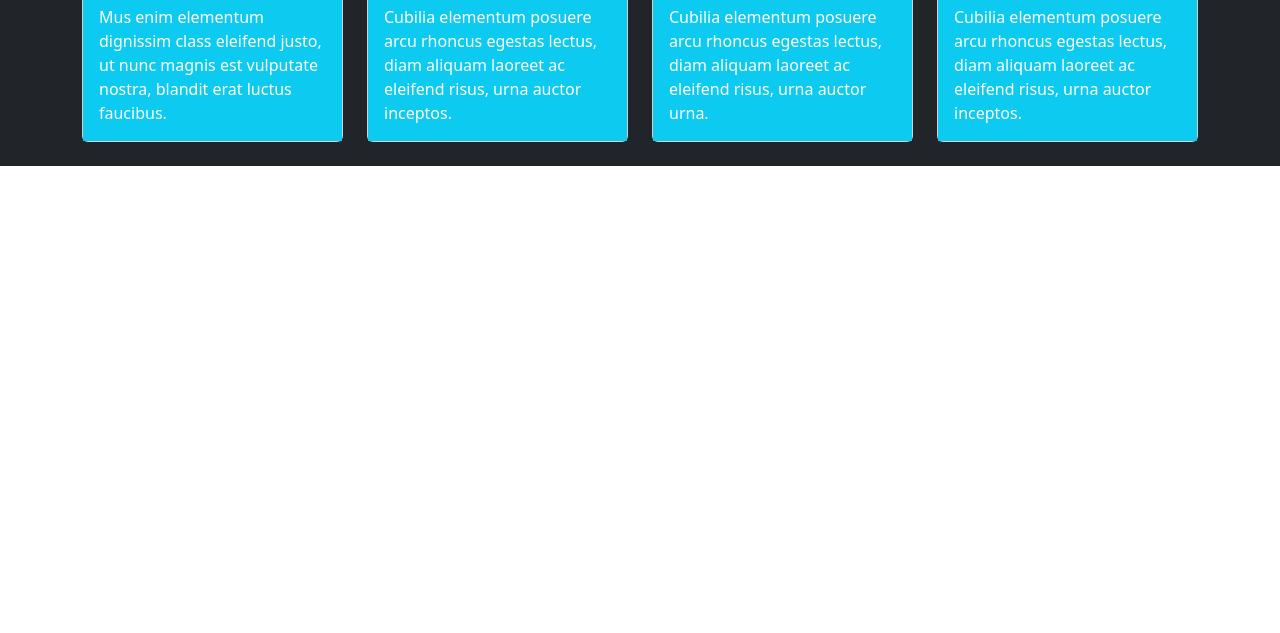
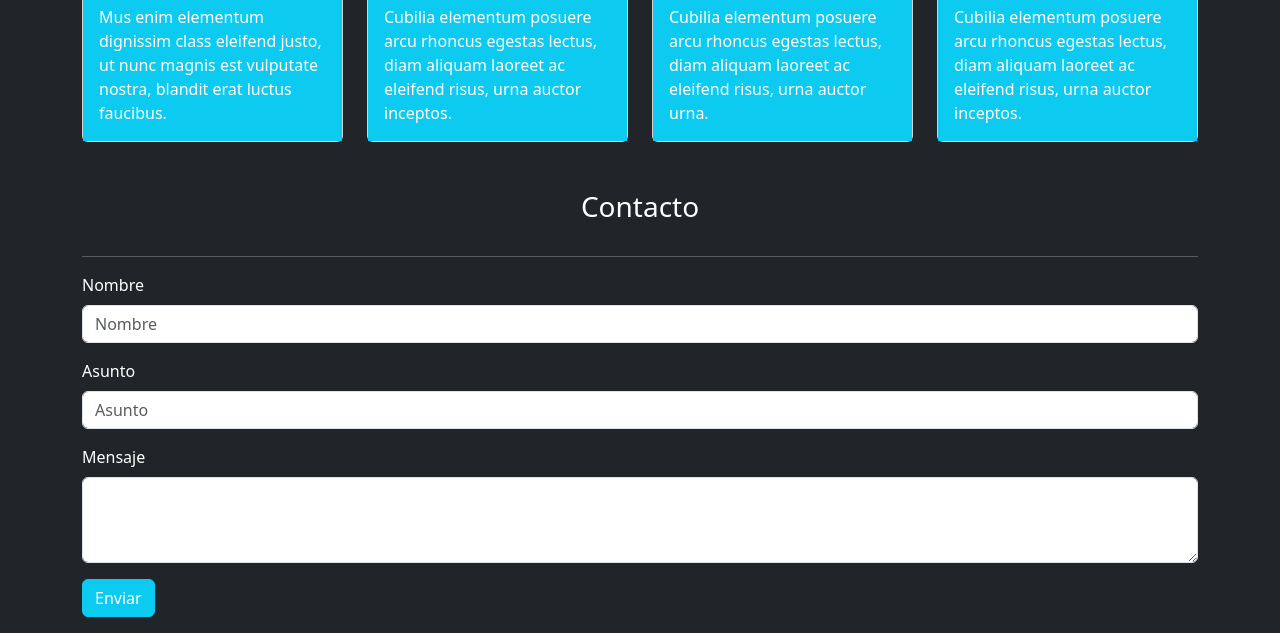
Before and after one commit to Alexandra-Aguilar/ViajesChile, a plain HTML site: page index.html in a window 1280 px wide. Shown: the part 1879-2512 px from the top of the page. Before the commit the page ends 2045 px from the top, so only its background shows below. Drawn offline with nearby package versions, Linux system fonts and the light colour scheme.

Commit message:
Se agrega Section 3 CONTACTO, contiene el formulario de contactos

```diff
--- a/index.html
+++ b/index.html
@@ -183,6 +183,37 @@
     </section>
     <!-- FIN Section 2 DESTACADOS -->
 
+    <!-- Section 3 CONTACTO -->
+    <section class="bg-dark p-3" id="section3">
+        <div class="container bg-dark text-white">
+            <div class="row">
+                <div class="d-flex justify-content-center p-2">
+                    <h3>Contacto</h3>
+                </div>
+                <div class="hr3 d-none d-lg-block">
+                    <hr>
+                </div>
+                <div class="col">
+                    <form>
+                        <div class="mb-3">
+                            <label for="exampleFormControlInput1" class="form-label">Nombre</label>
+                            <input type="text" class="form-control" id="exampleFormControlInput1" placeholder="Nombre">
+                        </div>
+                        <div class="mb-3">
+                            <label for="exampleFormControlInput2" class="form-label">Asunto</label>
+                            <input type="text" class="form-control" id="exampleFormControlInput2" placeholder="Asunto">
+                        </div>
+                        <div class="mb-3">
+                            <label for="exampleFormControlTextarea1" class="form-label">Mensaje</label>
+                            <textarea class="form-control" id="exampleFormControlTextarea1" rows="3"></textarea>
+                        </div>
+                        <button type="submit" class="btn btn-info text-white">Enviar</button>
+                    </form>
+                </div>
+            </div>
+        </div>
+    </section>
+
     <script src="https://cdn.jsdelivr.net/npm/bootstrap@5.3.3/dist/js/bootstrap.bundle.min.js"></script>
     <script src="https://cdn.jsdelivr.net/npm/@popperjs/core@2.11.8/dist/umd/popper.min.js"></script>
     <script src="https://code.jquery.com/jquery-3.7.1.min.js"></script>
```
